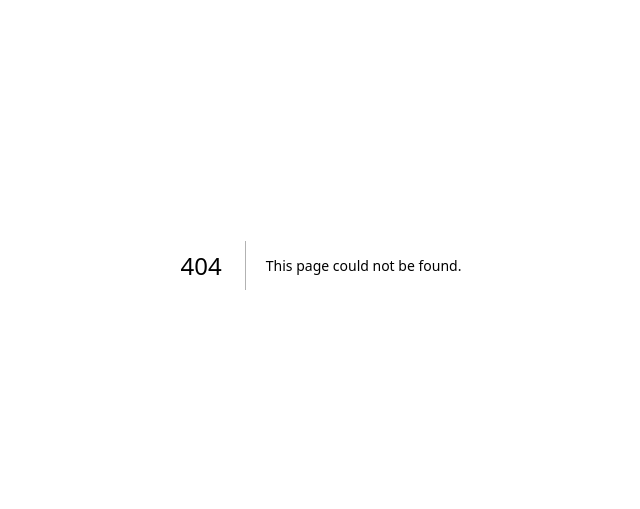
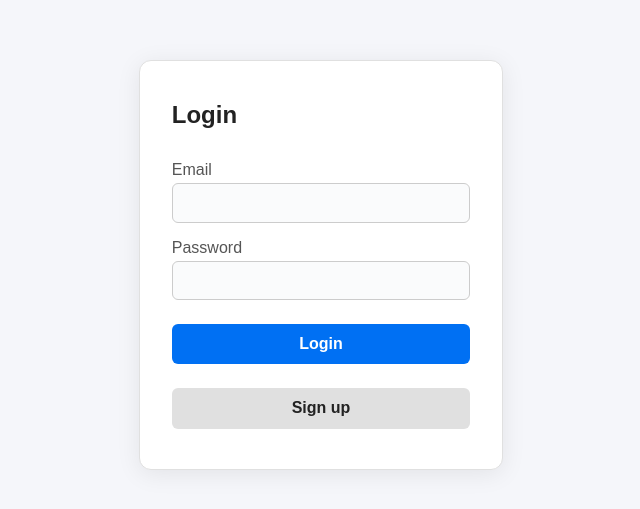
Before and after one commit to Juliojefe/fixit-web, a Next.js app: page /login in a window 1280 px wide. Before the commit this address had no page. Shown: the part 135-644 px from the top of the page, without its empty margins (319-959 px from the left). Built offline with nearby package versions, Linux system fonts and the light colour scheme.

Commit message:
initial skeleton for login

```diff
--- /dev/null
+++ b/src/app/login/page.tsx
@@ -0,0 +1,126 @@
+"use client";
+
+import React, { useState } from "react";
+
+export default function LoginPage() {
+  const [email, setEmail] = useState("");
+  const [password, setPassword] = useState("");
+  const [message, setMessage] = useState("");
+
+  function handleSubmit(e: React.FormEvent) {
+    e.preventDefault();
+    setMessage("Not connected to the backend");
+  }
+
+  function handleSignUp() {
+    // navigate to a sign up page here
+    alert("Sign up not implemented");
+  }
+
+  return (
+    <div
+      style={{
+        minHeight: "100vh",
+        display: "flex",
+        alignItems: "center",
+        justifyContent: "center",
+        background: "#f5f6fa",
+      }}
+    >
+      <form
+        onSubmit={handleSubmit}
+        style={{
+          display: "flex",
+          flexDirection: "column",
+          gap: "1rem",
+          padding: "2.5rem 2rem",
+          border: "1px solid #e0e0e0",
+          borderRadius: "12px",
+          minWidth: "340px",
+          background: "#fff",
+          boxShadow: "0 4px 24px rgba(0,0,0,0.08)",
+        }}
+      >
+        <h2 style={{ color: "#222", marginBottom: "1rem" }}>Login</h2>
+        <label style={{ color: "#555", fontWeight: 500 }}>
+          Email
+          <input
+            type="email"
+            value={email}
+            required
+            onChange={e => setEmail(e.target.value)}
+            style={{
+              width: "100%",
+              padding: "0.6rem",
+              marginTop: "0.25rem",
+              border: "1px solid #ccc",
+              borderRadius: "6px",
+              background: "#fafbfc",
+              color: "#222",
+              fontSize: "1rem",
+            }}
+          />
+        </label>
+        <label style={{ color: "#555", fontWeight: 500 }}>
+          Password
+          <input
+            type="password"
+            value={password}
+            required
+            onChange={e => setPassword(e.target.value)}
+            style={{
+              width: "100%",
+              padding: "0.6rem",
+              marginTop: "0.25rem",
+              border: "1px solid #ccc",
+              borderRadius: "6px",
+              background: "#fafbfc",
+              color: "#222",
+              fontSize: "1rem",
+            }}
+          />
+        </label>
+        <button
+          type="submit"
+          style={{
+            padding: "0.7rem",
+            fontWeight: "bold",
+            background: "#0070f3",
+            color: "#fff",
+            border: "none",
+            borderRadius: "6px",
+            fontSize: "1rem",
+            cursor: "pointer",
+            marginTop: "0.5rem",
+            transition: "background 0.2s",
+          }}
+        >
+          Login
+        </button>
+        <button
+          type="button"
+          onClick={handleSignUp}
+          style={{
+            padding: "0.7rem",
+            fontWeight: "bold",
+            background: "#e0e0e0",
+            color: "#222",
+            border: "none",
+            borderRadius: "6px",
+            fontSize: "1rem",
+            cursor: "pointer",
+            marginTop: "0.5rem",
+            transition: "background 0.2s",
+          }}
+        >
+          Sign up
+        </button>
+        {message && (
+          <div style={{ color: "#d32f2f", marginTop: "1rem", textAlign: "center" }}>
+            {message}
+          </div>
+        )}
+      </form>
+    </div>
+  );
+}
--- a/src/app/page.tsx
+++ b/src/app/page.tsx
@@ -1,7 +1,9 @@
+import { redirect } from "next/navigation";
 import Image from "next/image";
 import styles from "./page.module.css";
 
 export default function Home() {
+  redirect("/login");
   return (
     <div className={styles.page}>
       <main className={styles.main}>
```
Also changed, not shown: src/app/layout.tsx (line endings or trailing spaces).
